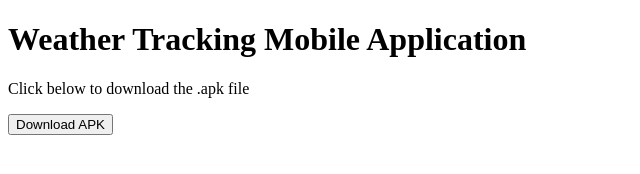
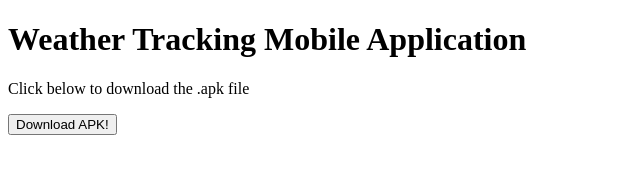
Before and after one commit to soh27/WeatherTracker, a plain HTML site: page index.html in a window 1280 px wide. Shown: the full height of the page, 0-640 px from the left. Drawn offline with Linux system fonts and the light colour scheme.

Commit message:
Update index.html

```diff
--- a/index.html
+++ b/index.html
@@ -19,7 +19,7 @@
     <p>Click below to download the .apk file</p>
 
     <button onclick="window.location.href='https://drive.google.com/uc?export=download&id=1T3TkWgpoIgzpu7YOG2u3Ab1xSbHUyFTP/view'">
-        Download APK
+        Download APK!
     </button>
 
 </body>
```
